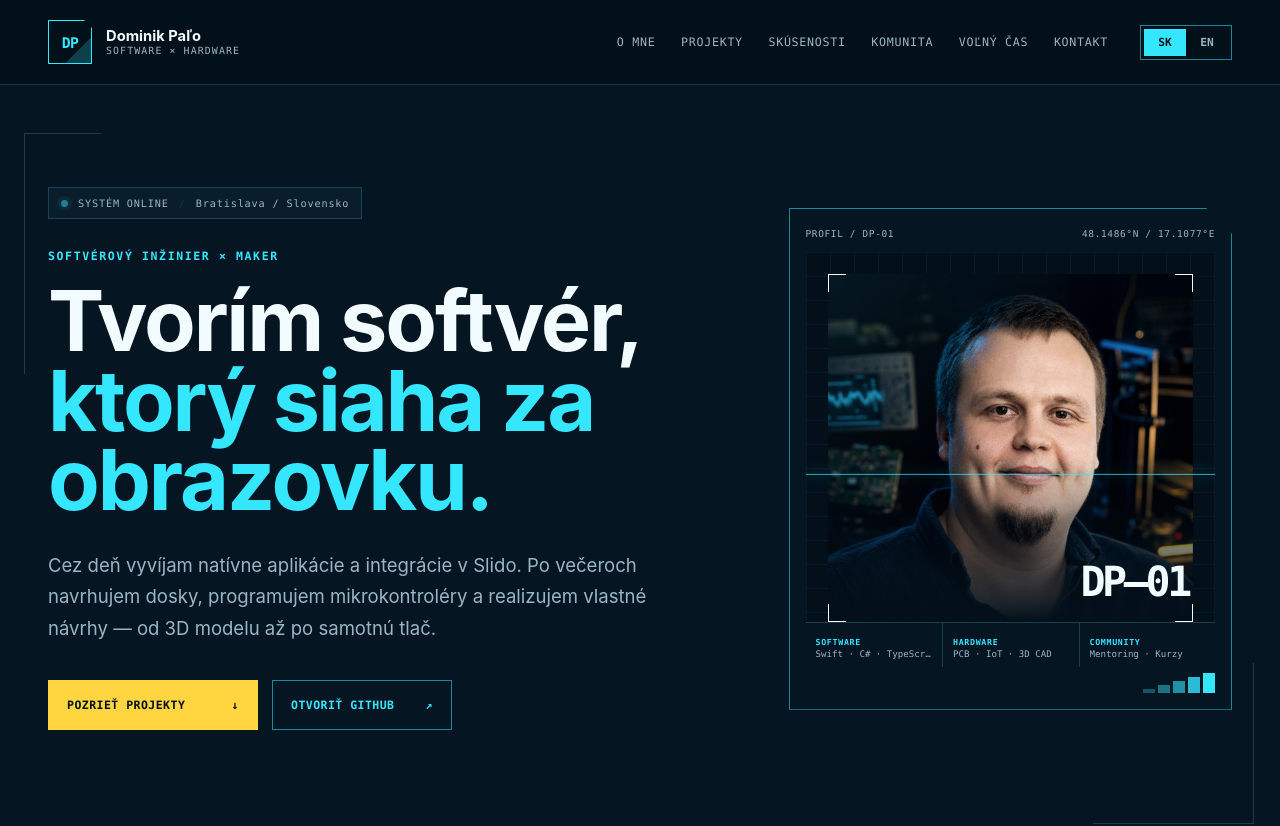
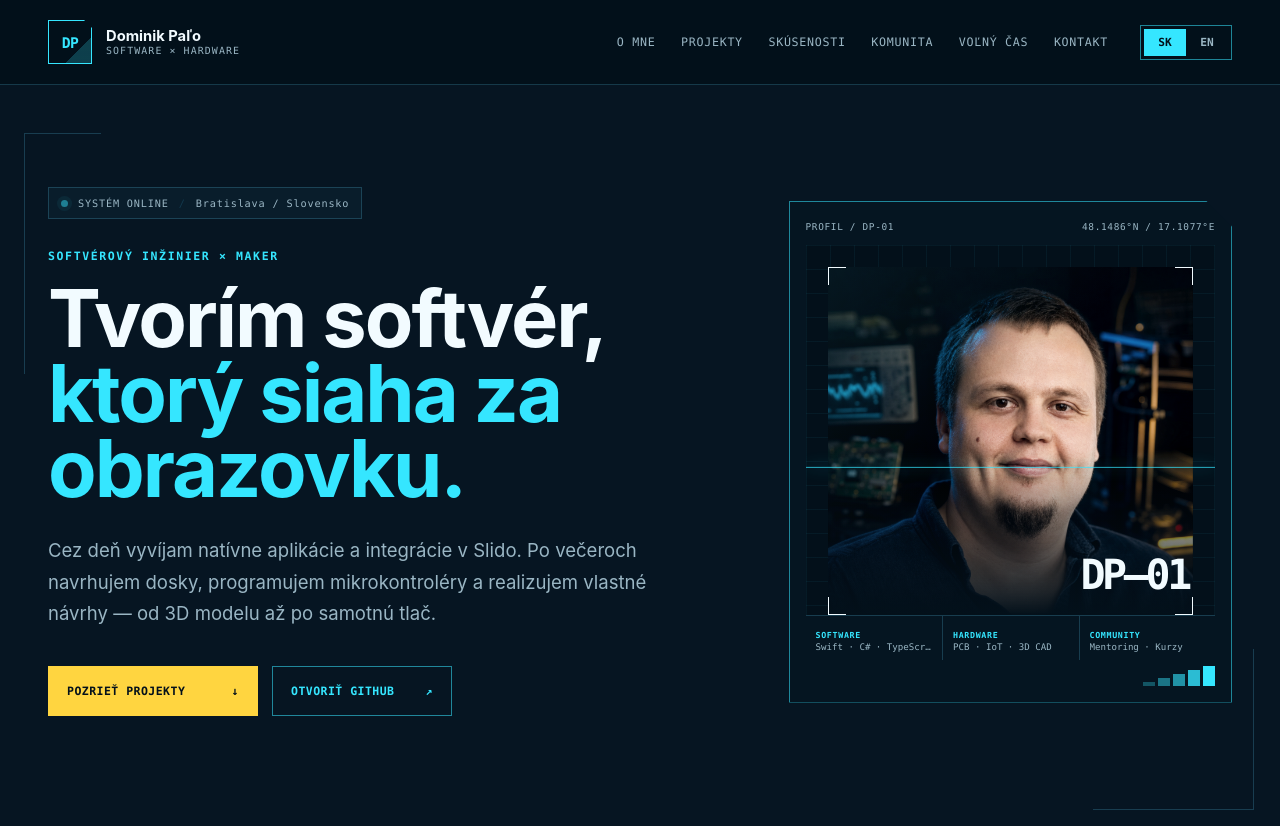
Before and after one commit to DominikPalo/dominikpalo.github.io, a React (Vite) app: page / in a window 1280 px wide. Shown: the top 826 px of the page. Built offline with nearby package versions, Linux system fonts and the light colour scheme.

Commit message:
Slightly reduce hero heading size

```diff
--- a/app/globals.css
+++ b/app/globals.css
@@ -290,7 +290,7 @@ img {
   max-width: 920px;
   margin: 0;
   font-family: var(--font-display);
-  font-size: clamp(3.7rem, 6.6vw, 7.4rem);
+  font-size: clamp(3.5rem, 6.2vw, 7rem);
   font-weight: 700;
   letter-spacing: -0.025em;
   line-height: 0.94;
```
